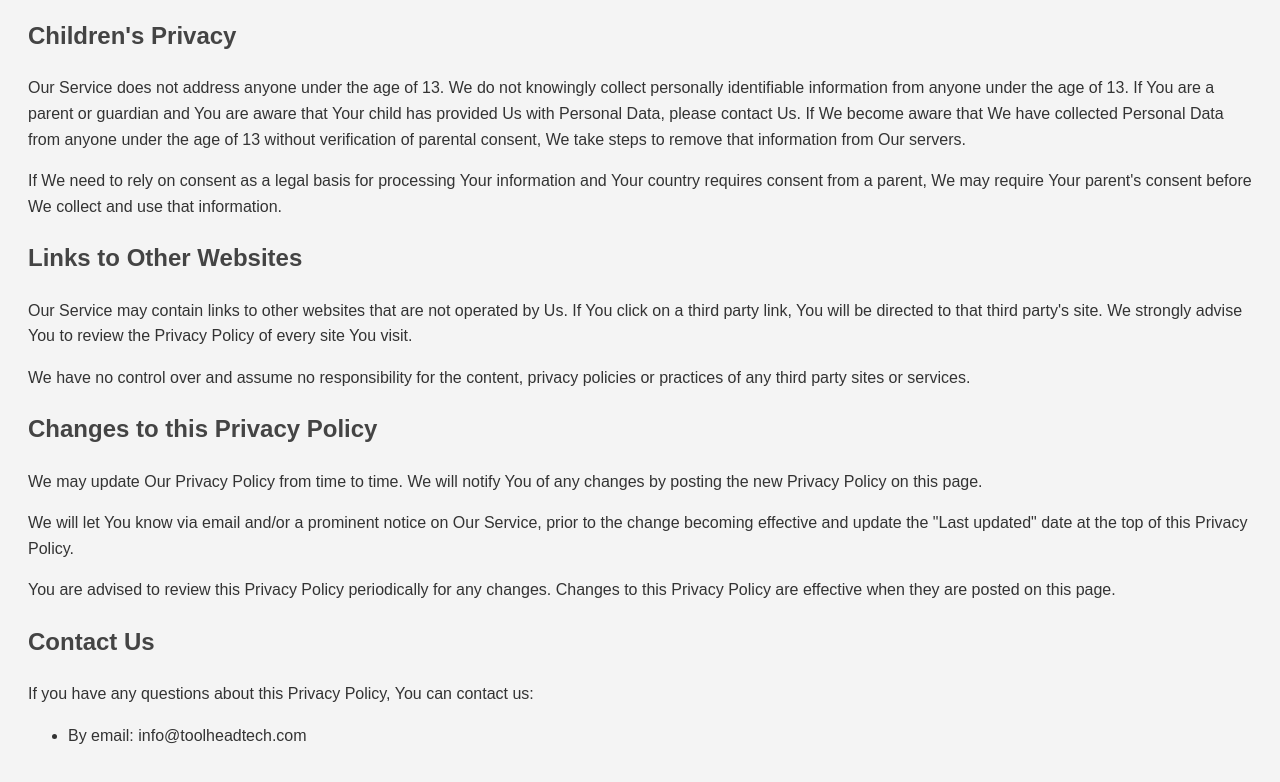
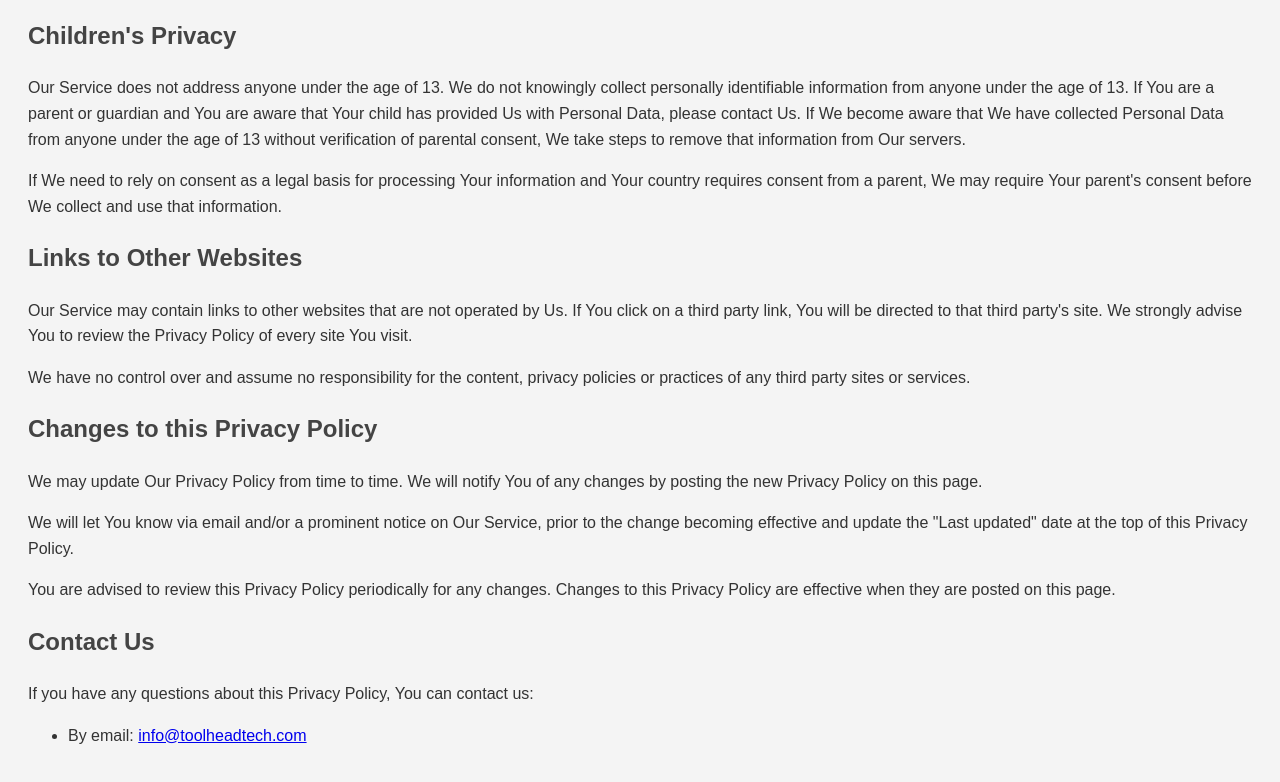
Before and after one commit to BrandonSRutledge/PrivacyPolicy, a plain HTML site: page PrivacyPolicy.html in a window 1280 px wide. Shown: the part 6231-7013 px from the top of the page. Drawn offline with Linux system fonts and the light colour scheme.

Commit message:
Add a href for email on PrivacyPolciy

```diff
--- a/PrivacyPolicy.html
+++ b/PrivacyPolicy.html
@@ -222,7 +222,7 @@
         <h2>Contact Us</h2>
             <p>If you have any questions about this Privacy Policy, You can contact us:</p>
                 <ul>
-                <li>By email: info@toolheadtech.com</li>
+                <li>By email: <a href = "mailto: info@toolheadtech.com">info@toolheadtech.com</a></li>
                 </ul>
             </section>
 
```
